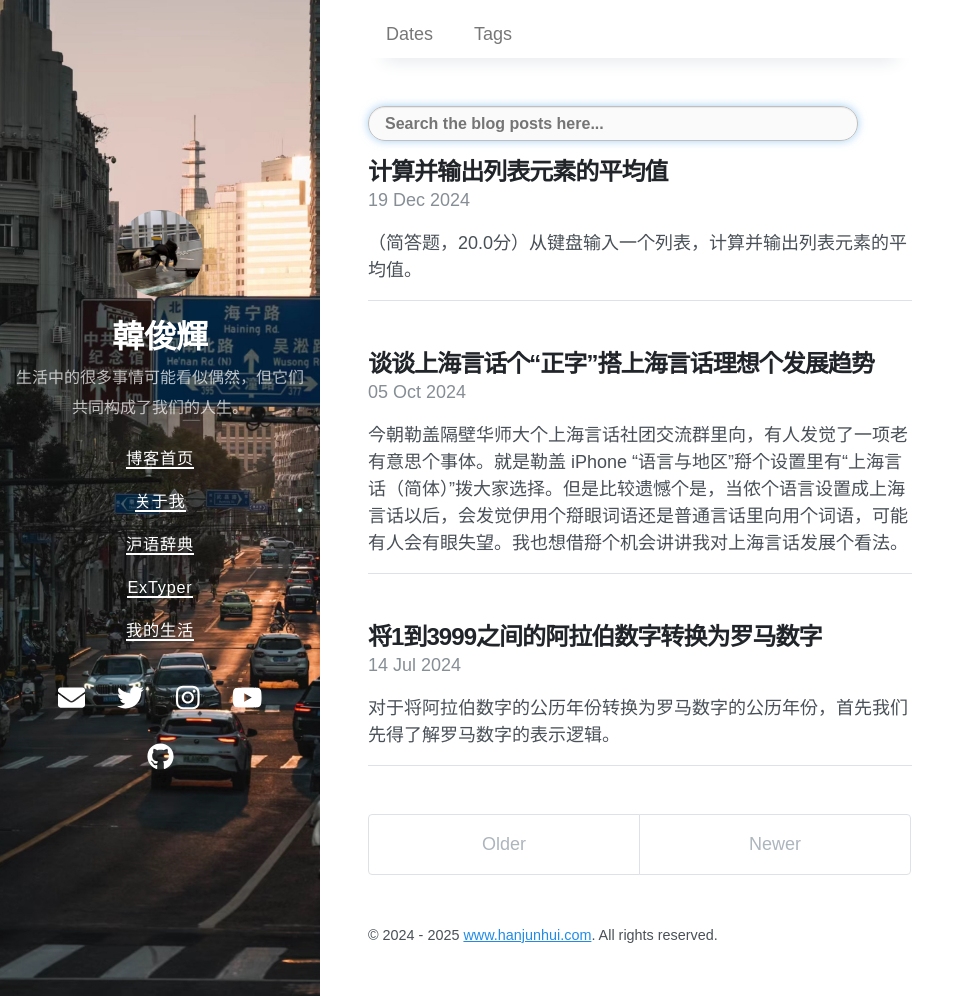
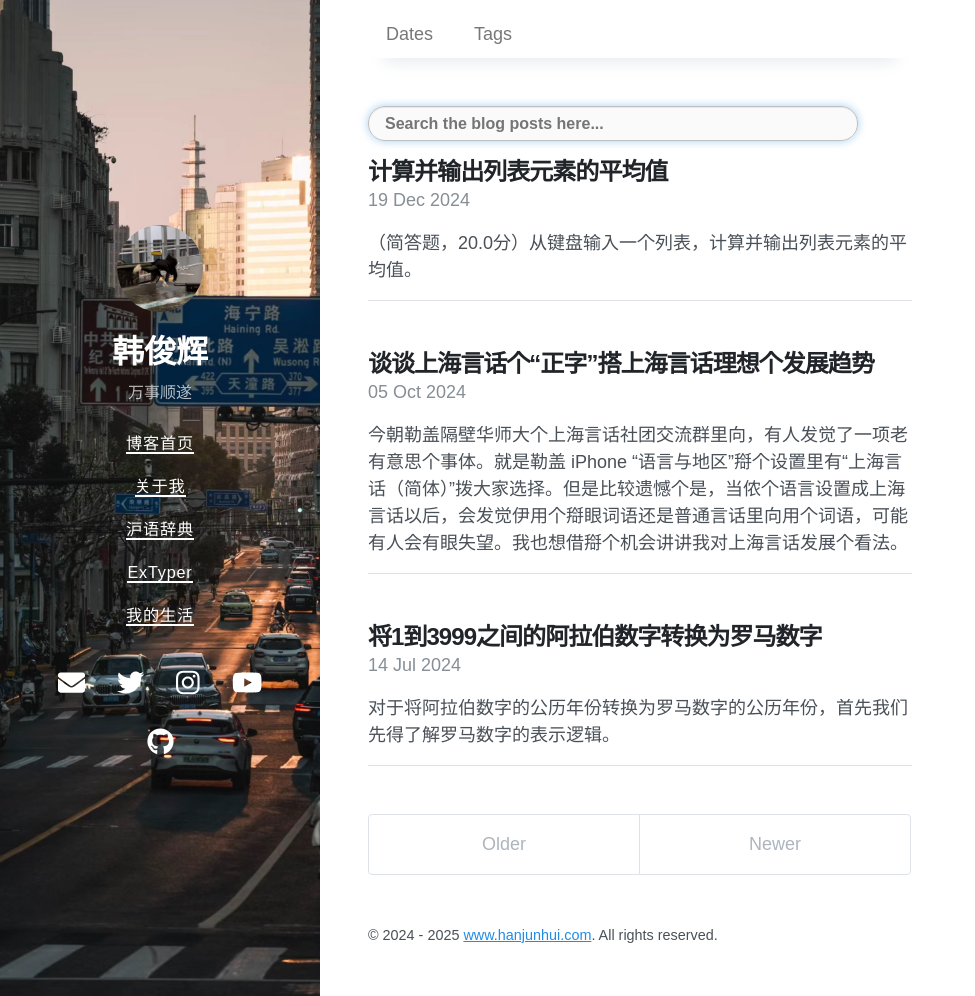
Before and after one commit to sugoijosephhan/sugoijosephhan.github.io, a Jekyll site: the page built from index.html, in a window 1280 px wide and 996 px high. Shown: the whole window, without its empty margins (0-975 px from the left). Built offline with Jekyll 4.4.1, drawn with Linux system fonts in a browser that asks for light colours; nearby versions of some CDN libraries; the list of posts is cut into pages by our own code.

Commit message:
2024/11/17/12:45 - Modified the contents.

```diff
--- a/_config.yml
+++ b/_config.yml
@@ -1,6 +1,6 @@
 # Setup
-title: 韓俊輝
-description: 生活中的很多事情可能看似偶然，但它们共同构成了我们的人生。
+title: 韩俊辉
+description: 万事顺遂
 url: https://sugoijosephhan.github.io
 avatar: /images/tx2.jpg
 paginate: 8
```
